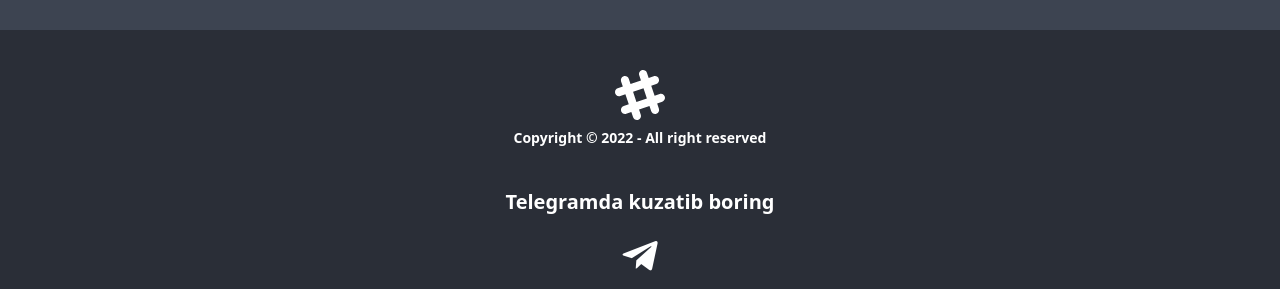
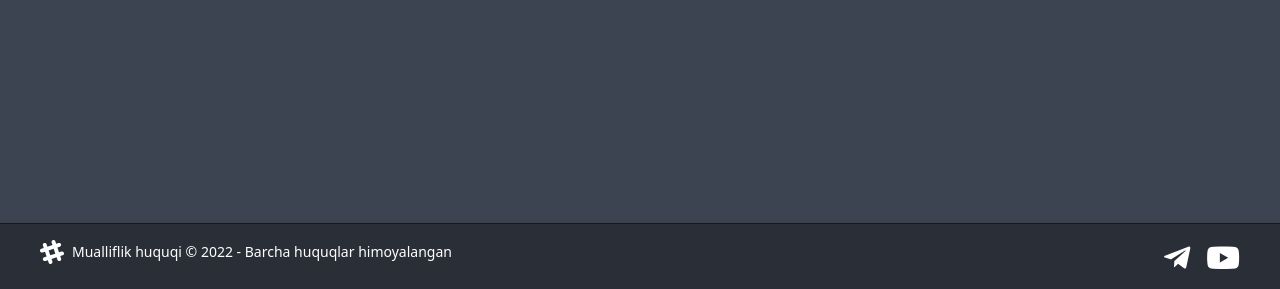
Before and after one commit to Fazliddin-04/ultrasoft, a React (Create React App) app: page / in a window 1280 px wide. Shown: the part 508-797 px from the top of the page. Built offline with nearby package versions, Linux system fonts and the light colour scheme; no server answers; the database is empty.

Commit message:
Update Footer.jsx

```diff
--- a/src/components/layout/Footer.jsx
+++ b/src/components/layout/Footer.jsx
@@ -1,32 +1,35 @@
 function Footer() {
-  const footerYear = new Date().getFullYear()
+  const fullYear = new Date().getFullYear()
 
   return (
-    <footer className="p-10 footer bg-neutral text-neutral-content footer-center">
-      <div>
+    <footer className="px-10 py-4 border-t footer bg-neutral text-neutral-content border-base-300">
+      <div className="items-center grid-flow-col">
         <svg
-          width="50"
-          height="50"
+          width="24"
+          height="24"
           viewBox="0 0 24 24"
           xmlns="http://www.w3.org/2000/svg"
           fillRule="evenodd"
           clipRule="evenodd"
-          className="inline-block fill-current"
+          className="fill-current"
         >
           <path d="M22.672 15.226l-2.432.811.841 2.515c.33 1.019-.209 2.127-1.23 2.456-1.15.325-2.148-.321-2.463-1.226l-.84-2.518-5.013 1.677.84 2.517c.391 1.203-.434 2.542-1.831 2.542-.88 0-1.601-.564-1.86-1.314l-.842-2.516-2.431.809c-1.135.328-2.145-.317-2.463-1.229-.329-1.018.211-2.127 1.231-2.456l2.432-.809-1.621-4.823-2.432.808c-1.355.384-2.558-.59-2.558-1.839 0-.817.509-1.582 1.327-1.846l2.433-.809-.842-2.515c-.33-1.02.211-2.129 1.232-2.458 1.02-.329 2.13.209 2.461 1.229l.842 2.515 5.011-1.677-.839-2.517c-.403-1.238.484-2.553 1.843-2.553.819 0 1.585.509 1.85 1.326l.841 2.517 2.431-.81c1.02-.33 2.131.211 2.461 1.229.332 1.018-.21 2.126-1.23 2.456l-2.433.809 1.622 4.823 2.433-.809c1.242-.401 2.557.484 2.557 1.838 0 .819-.51 1.583-1.328 1.847m-8.992-6.428l-5.01 1.675 1.619 4.828 5.011-1.674-1.62-4.829z"></path>
         </svg>
-        <p className="font-bold">
-          Copyright © {footerYear} - All right reserved
+        <p>
+          Mualliflik huquqi &copy; {fullYear} - Barcha huquqlar himoyalangan
         </p>
       </div>
-      <div>
-        <div className="flex items-center justify-center">
+      <div className="md:place-self-center md:justify-self-end">
+        <div className="grid grid-flow-col gap-4 text-3xl">
+          <a href="https://t.me/UltraSoft_uz" target="_blank" rel="noreferrer">
+            <i className="fab fa-telegram-plane"></i>
+          </a>
           <a
-            href="https://t.me/UltraSoft_uz"
-            className="flex flex-col-reverse items-center font-bold gap-5 text-xl mx-2"
+            href="https://www.youtube.com/channel/UCKH0_js_jlcwr9efcdAiUWw"
+            target="_blank"
+            rel="noreferrer"
           >
-            <i className="fab fa-telegram-plane fa-2x"></i>
-            Telegramda kuzatib boring
+            <i className="fab fa-youtube"></i>
           </a>
         </div>
       </div>
```
